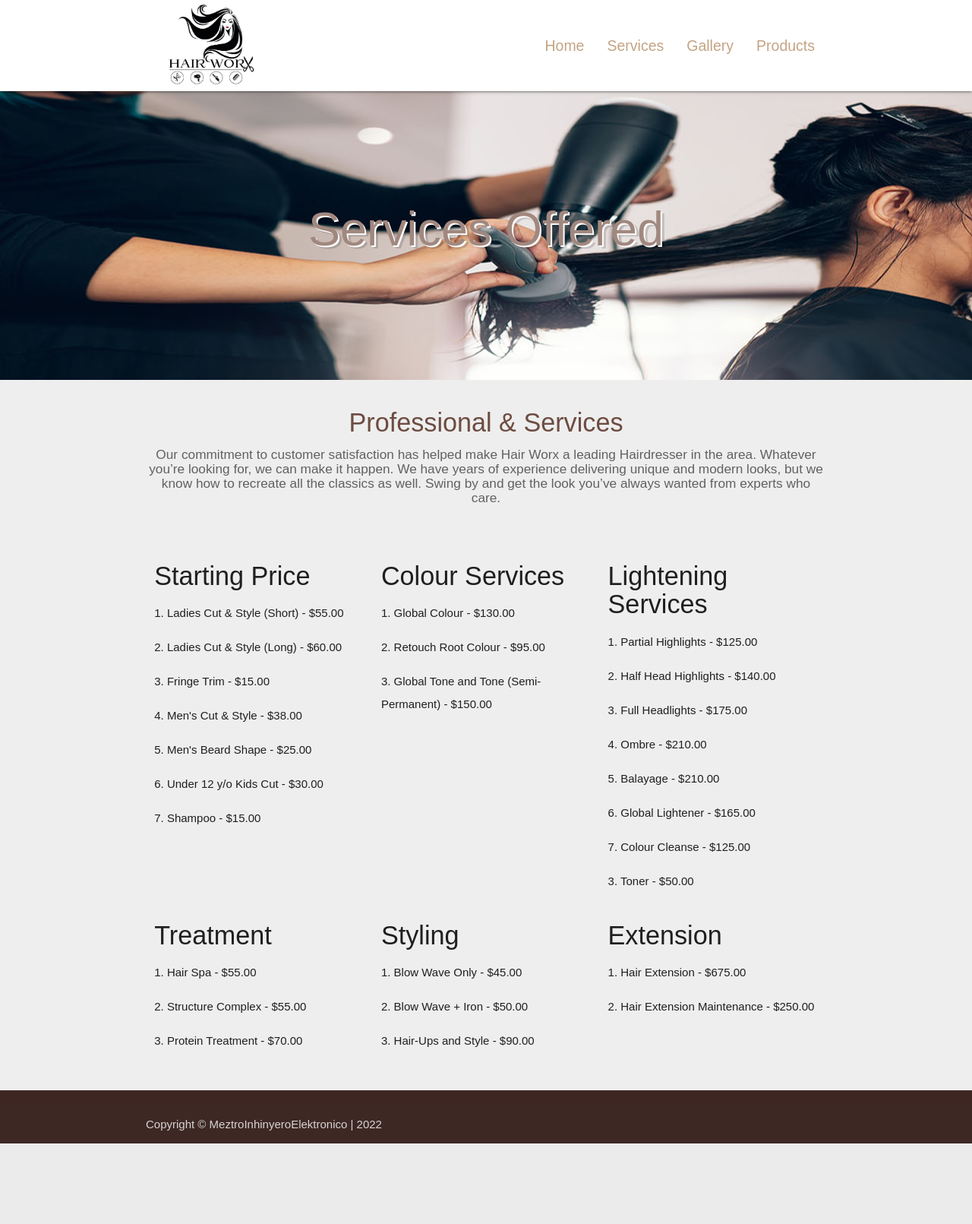
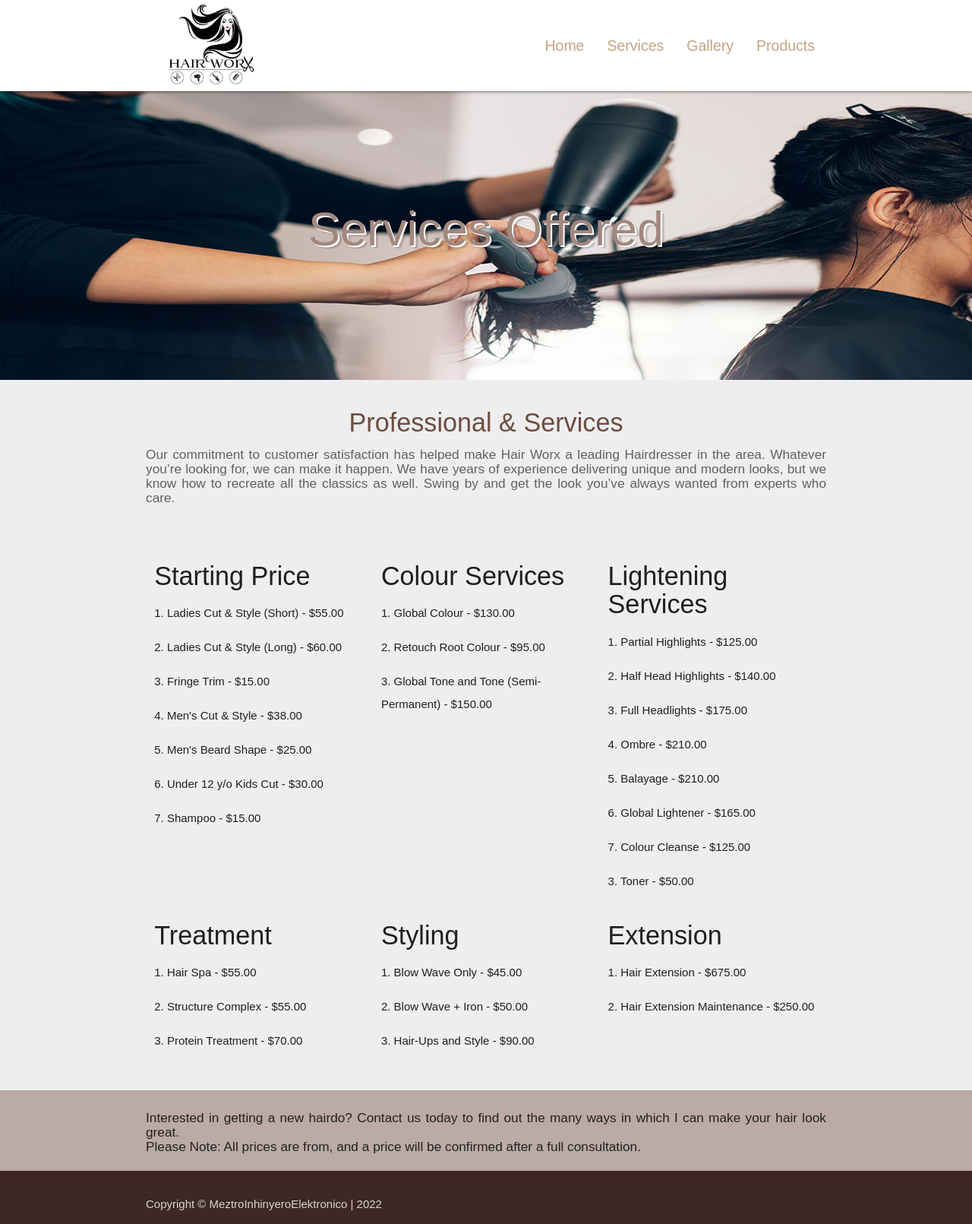
Before and after one commit to christopherece/hairworx_project, a Django app: page /services/ in a window 1280 px wide. Shown: the whole page at 76% size. Before the commit the page ends 1505 px from the top, so only its background shows below. Run offline with Django 4.2, Linux system fonts and the light colour scheme; parts of the project's set-up code (start-up, migrations or seed data) failed here and were passed over.

Commit message:
Edited Sevices4

```diff
--- a/templates/services/services.html
+++ b/templates/services/services.html
@@ -24,7 +24,7 @@
   <section class="section section-features grey lighten-3">
     <div class="container">
       <h4 class="brown-text text-darken-1 center">Professional &amp; Services</h4>
-      <h6 class="grey-text text-darken-2 center">
+      <h6 class="grey-text text-darken-2" style="text-align: justify;">
         Our commitment to customer satisfaction has helped make
         Hair Worx a leading Hairdresser in the area.
         Whatever you’re looking for, we can make it happen.
@@ -148,7 +148,20 @@
           </p>
         </div>
       </div>
+
+  </section>
+
+  <section class="section section-features brown lighten-3">
+    <div class="container">
+      <h6 class="grey-text text-darken-4" style="text-align: justify;">
+        Interested in getting a new hairdo? Contact us today to find out the
+        many ways in which I can make your hair look great.
+        <br>
+        Please Note: All prices are from, and a price will be confirmed after a full consultation.
+
+      </h6>
   </section>
 
 
+
 {% endblock %}
```
